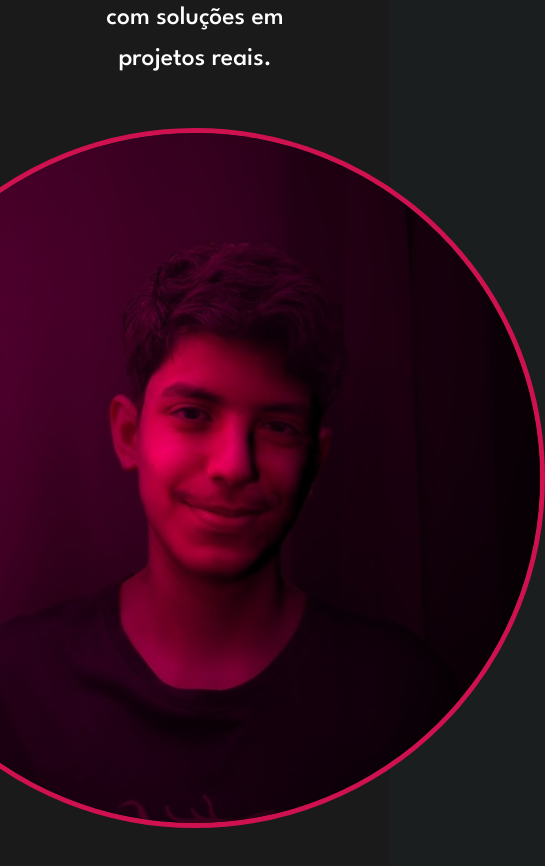
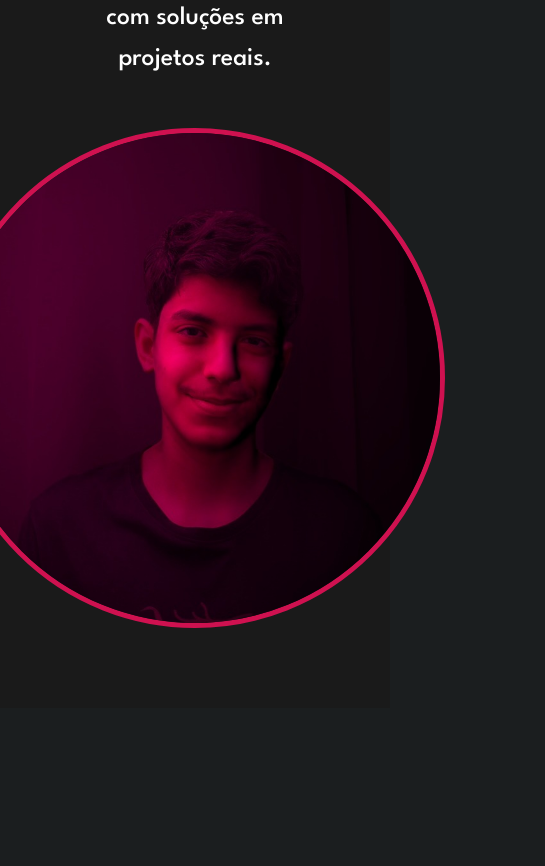
Before and after one commit to saulosw/portfolio-saulosw, a React (Vite) app: page / in a window 390 px wide. Shown: the part 1580-2446 px from the top of the page, 545 px wide, since content can reach past the window. After the commit the page ends 2288 px from the top, so only its background shows below. Built offline with nearby package versions, Linux system fonts and the light colour scheme.

Commit message:
feat: reveal animation to AboutMe section

```diff
--- a/package.json
+++ b/package.json
@@ -13,7 +13,8 @@
     "@fortawesome/free-brands-svg-icons": "^6.6.0",
     "@fortawesome/react-fontawesome": "^0.2.2",
     "react": "^18.3.1",
-    "react-dom": "^18.3.1"
+    "react-dom": "^18.3.1",
+    "react-intersection-observer": "^9.13.1"
   },
   "devDependencies": {
     "@eslint/js": "^9.13.0",
--- a/src/components/AboutMe/AboutMe.css
+++ b/src/components/AboutMe/AboutMe.css
@@ -5,6 +5,14 @@
   padding: 5rem;
   background-color: #1a1a1a;
   color: #fff;
+  opacity: 0;
+  transform: translateY(20px);
+  transition: opacity 0.6s ease-out, transform 0.6s ease-out;
+}
+
+.reveal {
+  opacity: 1;
+  transform: translateY(0);
 }
 
 .about-me-container {
@@ -50,6 +58,8 @@
   }
 
   .about-me-image {
+    width: 500px;
+    height: 500px;
     margin-top: 2rem;
     margin-right: -100px;
   }
--- a/src/components/AboutMe/AboutMe.tsx
+++ b/src/components/AboutMe/AboutMe.tsx
@@ -1,10 +1,20 @@
 import React from 'react';
+import { useInView } from 'react-intersection-observer';
 import './AboutMe.css';
-import AboutMeIcon from '../../../public/images/aboutme-icon.jpeg'
+import AboutMeIcon from '../../assets/images/aboutme-icon.jpeg';
 
 const AboutMe: React.FC = () => {
+  const [aboutMeRef, aboutMeInView] = useInView({
+    triggerOnce: true,
+    threshold: 0.1,
+  });
+
   return (
-    <section id="sobre-mim" className="about-me-section">
+    <section
+      id="sobre-mim"
+      className={`about-me-section ${aboutMeInView ? 'reveal' : ''}`}
+      ref={aboutMeRef}
+    >
       <div className="about-me-container">
         <h1>Olá! Meu nome é <span className="highlight">Saulo Pereira</span></h1>
         <p>Sou um <span className="highlight">desenvolvedor full-stack</span> apaixonado por resolver problemas com código e construir interfaces eficientes e funcionais.</p>
```
Also changed, not shown: src/assets/images/aboutme-icon.jpeg (renamed from public/images/aboutme-icon.jpeg), 1 other file (tests, documents, lock files or other folders). Lines whose indentation alone changed are shown as unchanged.
